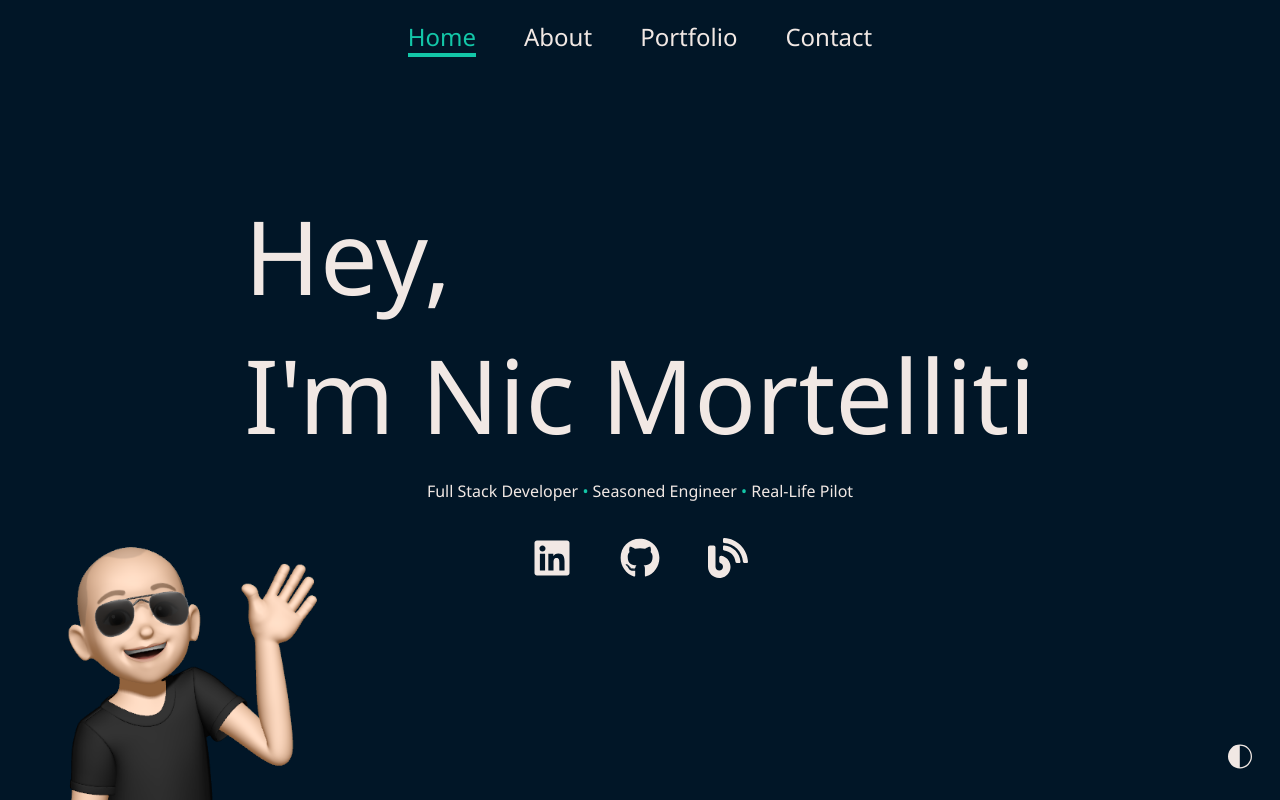
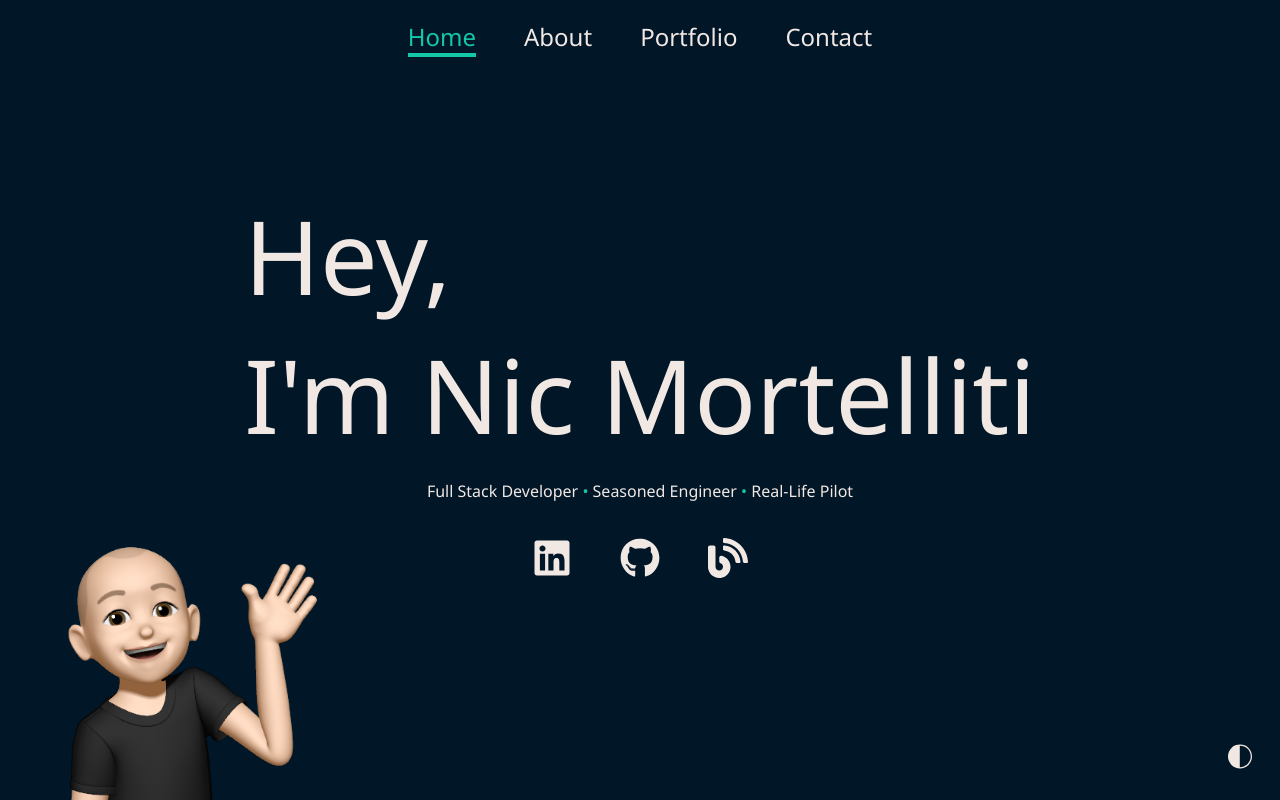
Before and after one commit to NicMortelliti/portfolio, a React (Create React App) app: page /#/ in a window 1280 px wide. Built offline with nearby package versions, Linux system fonts and the light colour scheme.

Commit message:
fix glasses mode

```diff
--- a/src/components/ui/Memoji/Memoji.js
+++ b/src/components/ui/Memoji/Memoji.js
@@ -1,12 +1,18 @@
 import React from "react";
 
+// Images
 import memojiWaveDark from "../../../assets/images/memoji-wave.png";
 import memojiWaveLight from "../../../assets/images/memoji-wave-glasses.png";
 
-const Memoji = ({ darkThemeIsSet }) => {
+// Redux
+import { useSelector } from "react-redux";
+
+const Memoji = () => {
+  const { darkThemeActive } = useSelector((state) => state.ui);
+
   // Conditionally display the type of emoji depending on theme dark or light
   const RenderMemoji = () => {
-    switch (darkThemeIsSet) {
+    switch (darkThemeActive) {
       case true:
         return <img src={memojiWaveDark} alt="memoji" />;
 
--- a/src/pages/Home/Home.js
+++ b/src/pages/Home/Home.js
@@ -24,7 +24,7 @@ const Home = ({ darkThemeIsSet }) => {
       </Titles>
       <Socials />
       <MemojiSection>
-        <Memoji darkThemeIsSet={darkThemeIsSet} />
+        <Memoji />
       </MemojiSection>
     </Wrapper>
   );
```
